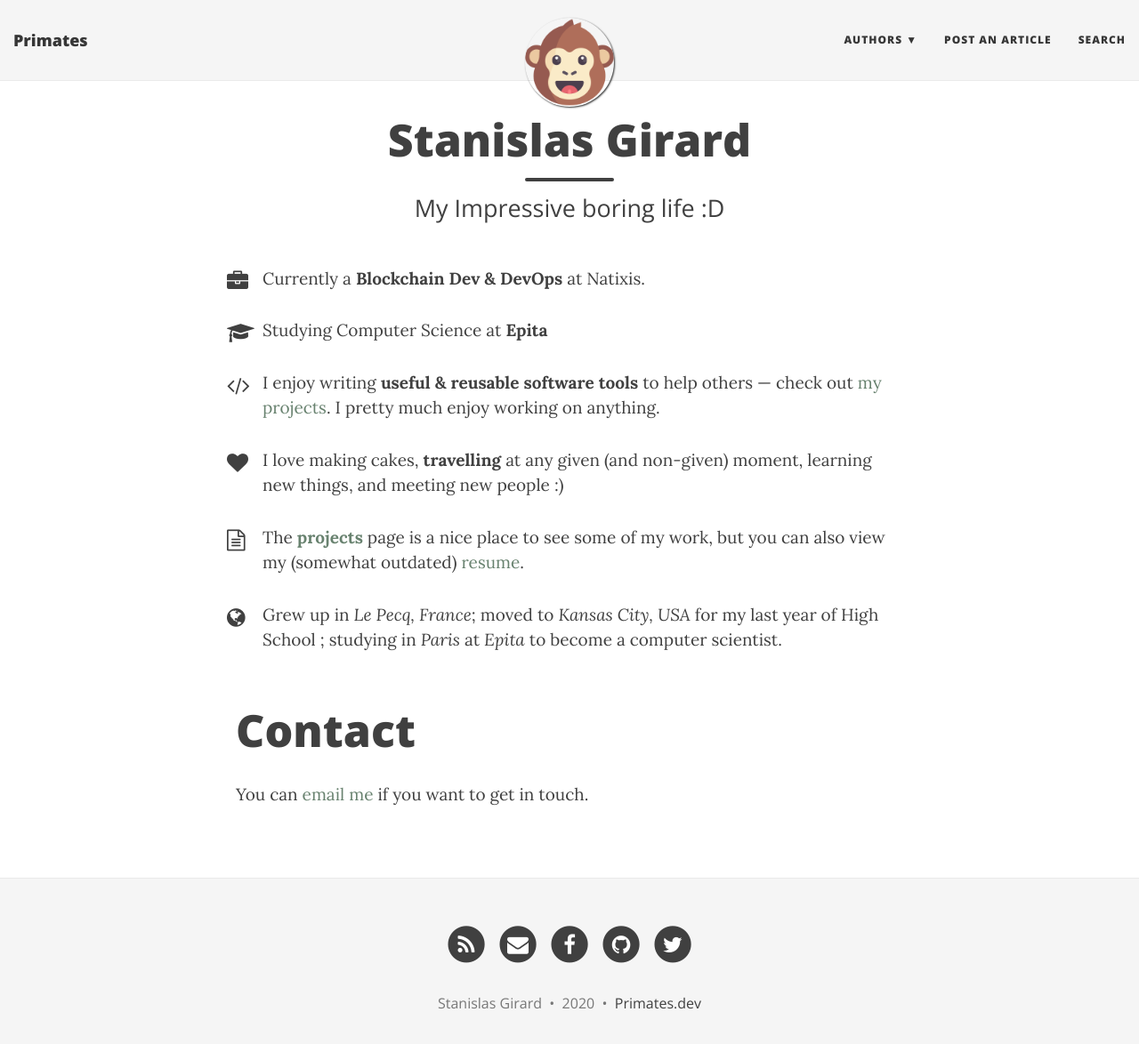
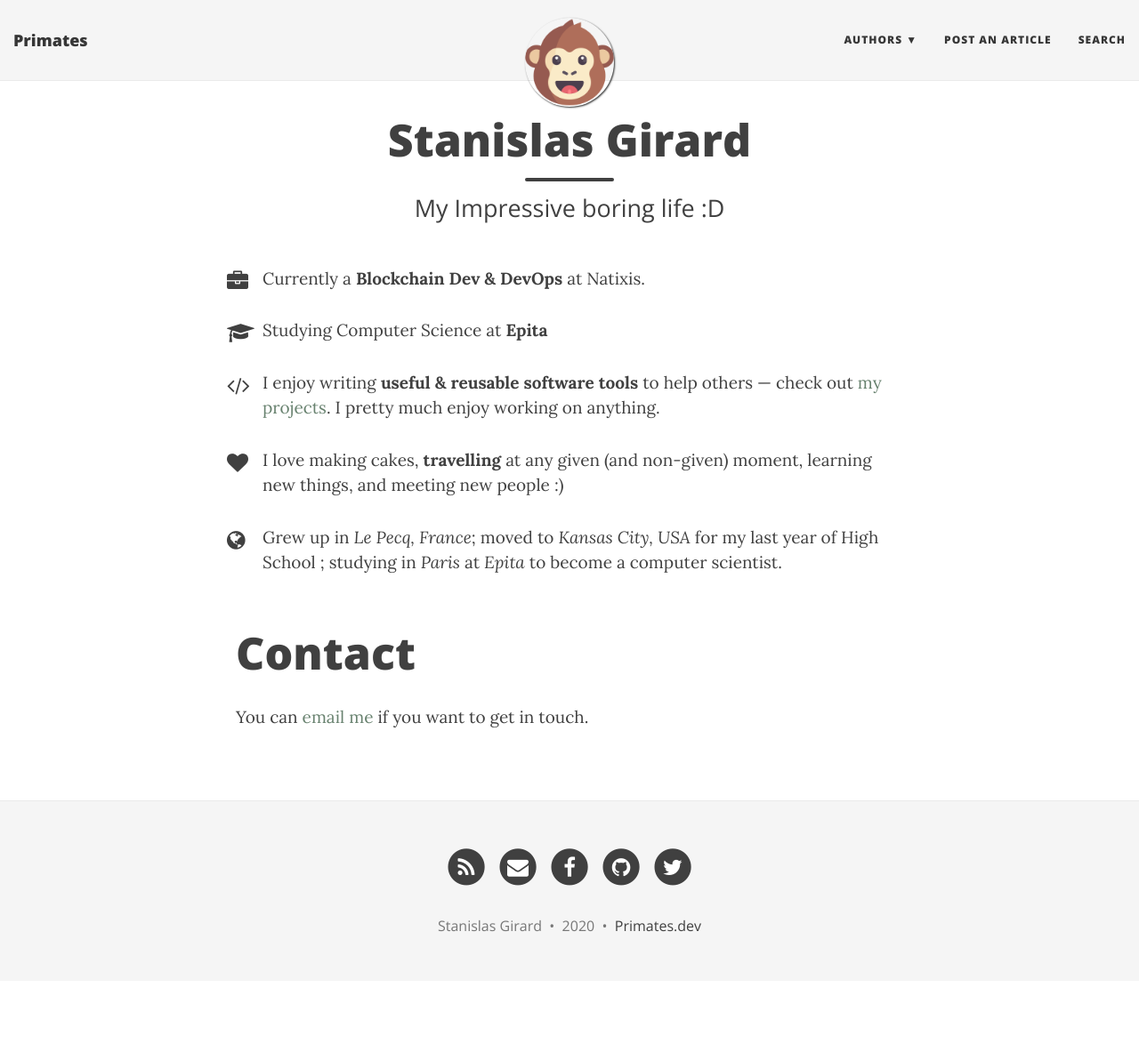
Before and after one commit to StanGirard/Primates-Jekyll, a Jekyll site: the page built from _authors/stangirard.html, in a window 1280 px wide and 1190 px high. Shown: the top 1174 px of the window at 89% size. Built offline with Jekyll 4.4.1, drawn with Linux system fonts in a browser that asks for light colours; nearby versions of some CDN libraries.

Commit message:
stan author update

```diff
--- a/_authors/stangirard.html
+++ b/_authors/stangirard.html
@@ -19,18 +19,13 @@ Studying Computer Science at <strong>Epita</strong>
 
 <p class="about-text">
 <span class="fa fa-code about-icon"></span>
-I enjoy writing <strong>useful & reusable software tools</strong> to help others &mdash; check out <a href="github.com/StanGirard">my projects</a>. I pretty much enjoy working on anything.
+I enjoy writing <strong>useful & reusable software tools</strong> to help others &mdash; check out <a href="https://github.com/StanGirard">my projects</a>. I pretty much enjoy working on anything.
 </p>
 
 <p class="about-text">
 <span class="fa fa-heart about-icon"></span>
 I love making cakes, <strong>travelling</strong> at any given (and non-given) moment, learning new things,
 and meeting new people :)
-</p>
-
-<p class="about-text">
-<span class="fa fa-file-text-o about-icon"></span>
-The <strong><a href="/projects">projects</a></strong> page is a nice place to see some of my work, but you can also view my (somewhat outdated) <a href="/resume">resume</a>.
 </p>
 
 <p class="about-text">
```
